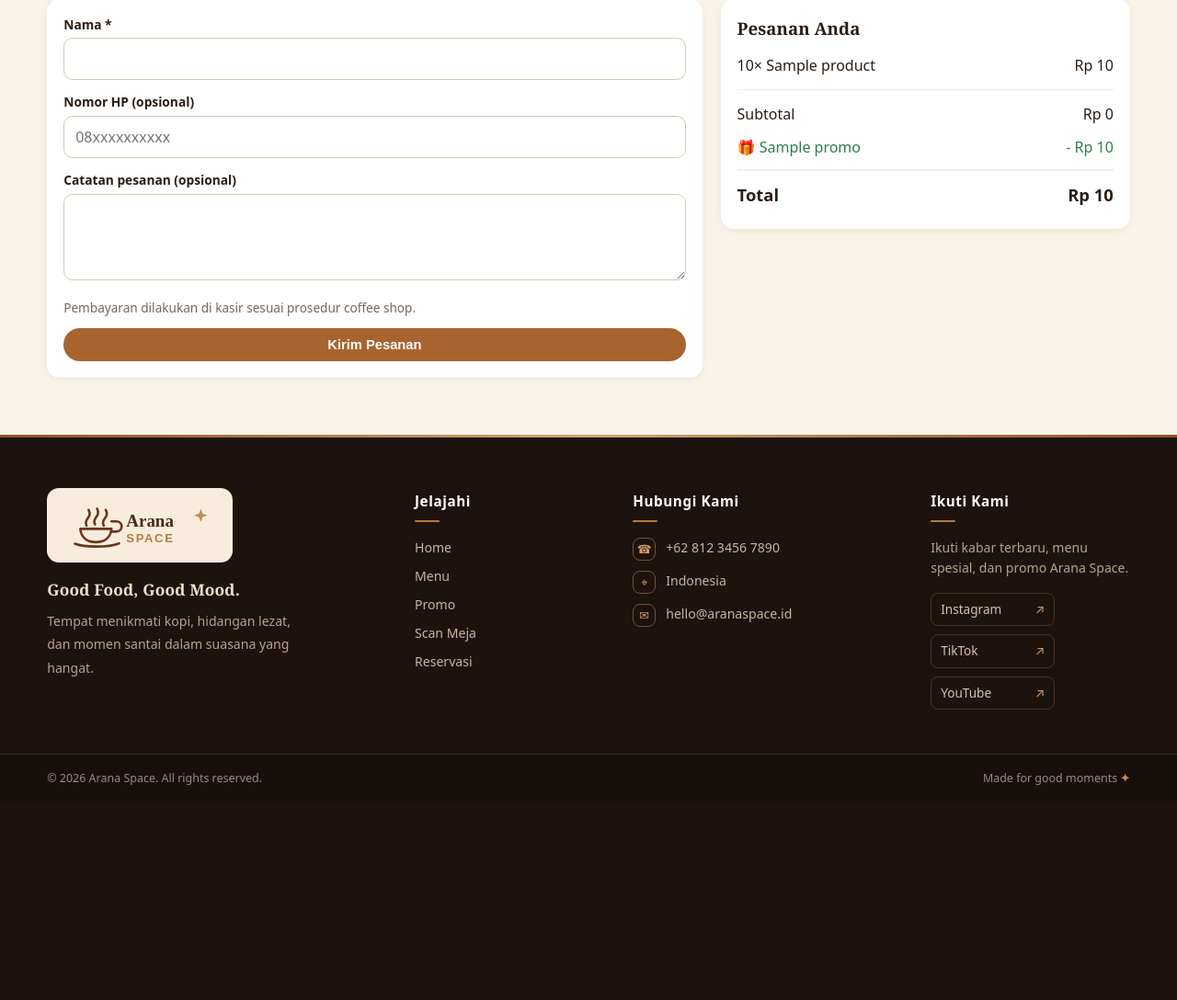
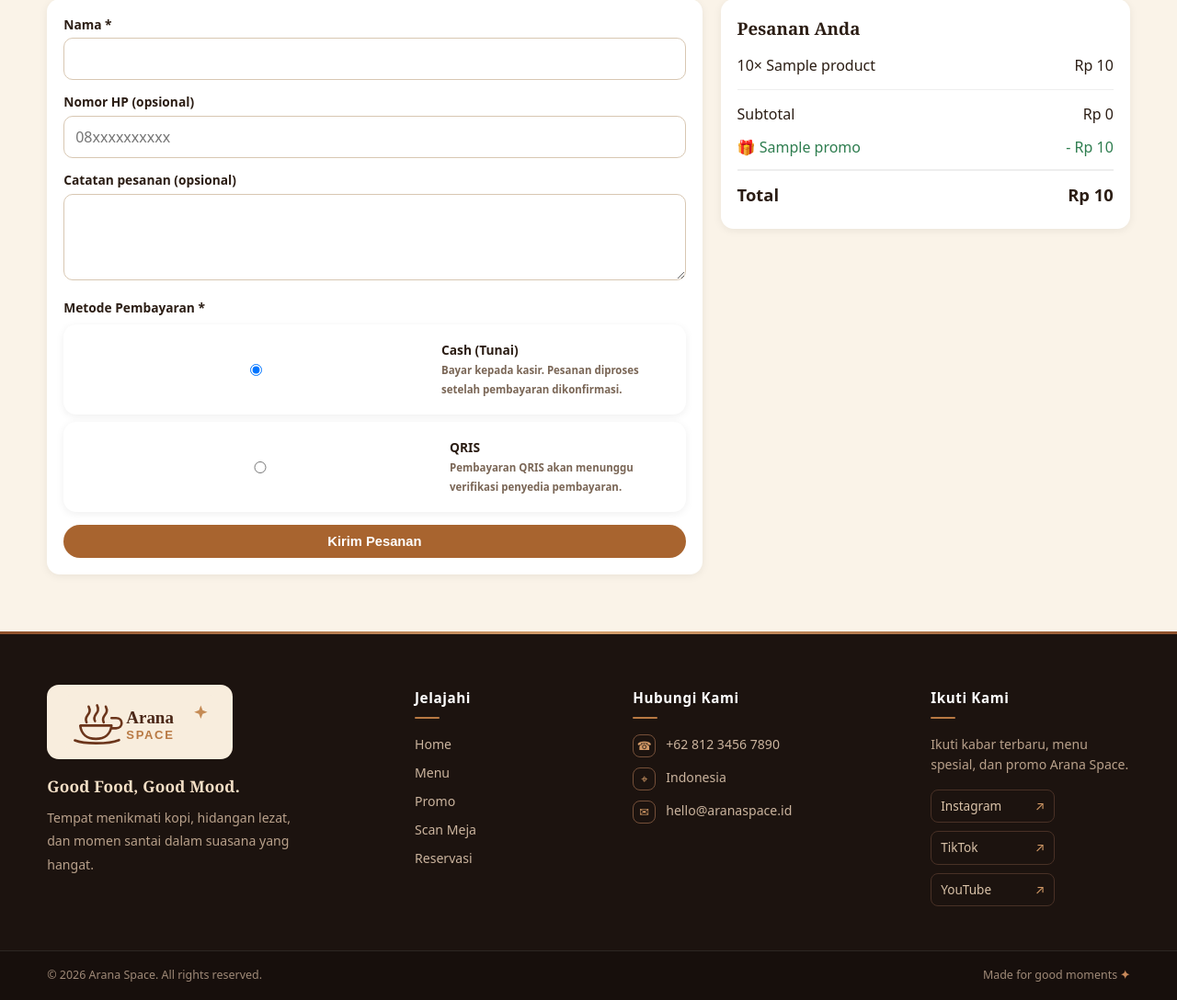
Before and after one commit to adityatrihidayat42-max/Sasprojek, a Laravel app: template resources/views/checkout.blade.php in a window 1280 px wide. Shown: the part 181-1269 px from the top of the page at 92% size. Before the commit the page ends 1035 px from the top, so only its background shows below. Run offline with Laravel 12, Linux system fonts and the light colour scheme; the template is opened without the code that fills it: most values are stand-ins (such as "Sample title", 1, 10 or a date in 2020); some libraries are stand-ins or nearby versions.

Commit message:
Add checkout payment method selection

```diff
--- a/resources/views/checkout.blade.php
+++ b/resources/views/checkout.blade.php
@@ -1,5 +1,5 @@
 @extends('layouts.app')
-@section('title', 'Checkout - BrewNest')
+@section('title', 'Checkout - Arana Space')
 @section('content')
 <section class="section"><div class="container">
   <h1 class="serif" style="margin-bottom:14px">Checkout {{ $table ? '- Meja ' . $table->table_number : '(Pre-Order)' }}</h1>
@@ -13,10 +13,20 @@
       @unless($table)
         <div class="form-group"><label>Perkiraan waktu ambil (opsional)</label>
           <input type="datetime-local" name="pickup_at" value="{{ old('pickup_at') }}"></div>
-        <p class="muted small" style="margin-bottom:14px">Pesanan diambil langsung di BrewNest.</p>
+        <p class="muted small" style="margin-bottom:14px">Pesanan diambil langsung di Arana Space.</p>
       @endunless
       <div class="form-group"><label>Catatan pesanan (opsional)</label><textarea name="customer_note" rows="3" maxlength="500">{{ old('customer_note') }}</textarea></div>
-      <p class="muted small" style="margin-bottom:12px">Pembayaran dilakukan di kasir sesuai prosedur coffee shop.</p>
+      <div class="form-group">
+        <label>Metode Pembayaran *</label>
+        <label class="panel" style="display:flex;align-items:center;gap:10px;margin:8px 0">
+          <input type="radio" name="payment_method" value="cash" @checked(old('payment_method','cash') === 'cash') required>
+          <span><b>Cash (Tunai)</b><br><small class="muted">Bayar kepada kasir. Pesanan diproses setelah pembayaran dikonfirmasi.</small></span>
+        </label>
+        <label class="panel" style="display:flex;align-items:center;gap:10px;margin:8px 0">
+          <input type="radio" name="payment_method" value="qris" @checked(old('payment_method') === 'qris') required>
+          <span><b>QRIS</b><br><small class="muted">Pembayaran QRIS akan menunggu verifikasi penyedia pembayaran.</small></span>
+        </label>
+      </div>
       <button type="submit" class="btn block">Kirim Pesanan</button>
     </form>
     <div class="panel">
```
